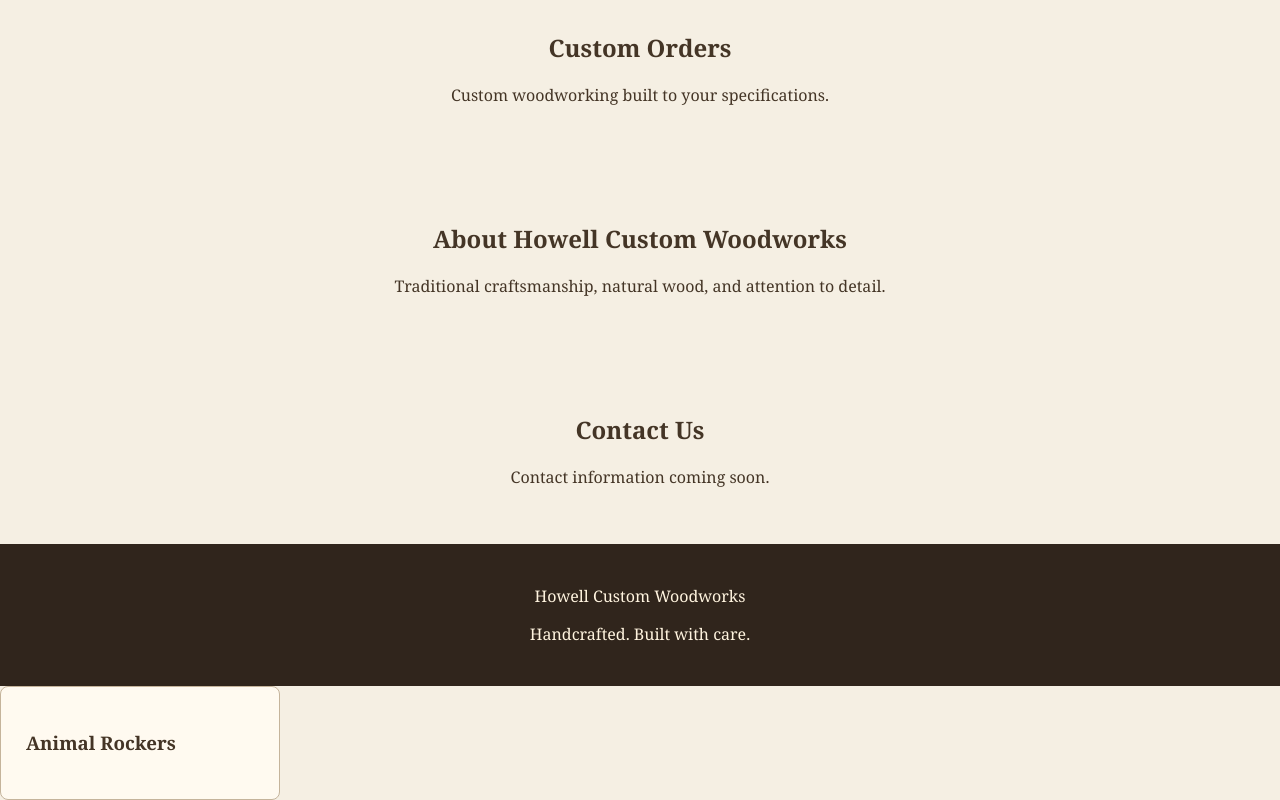
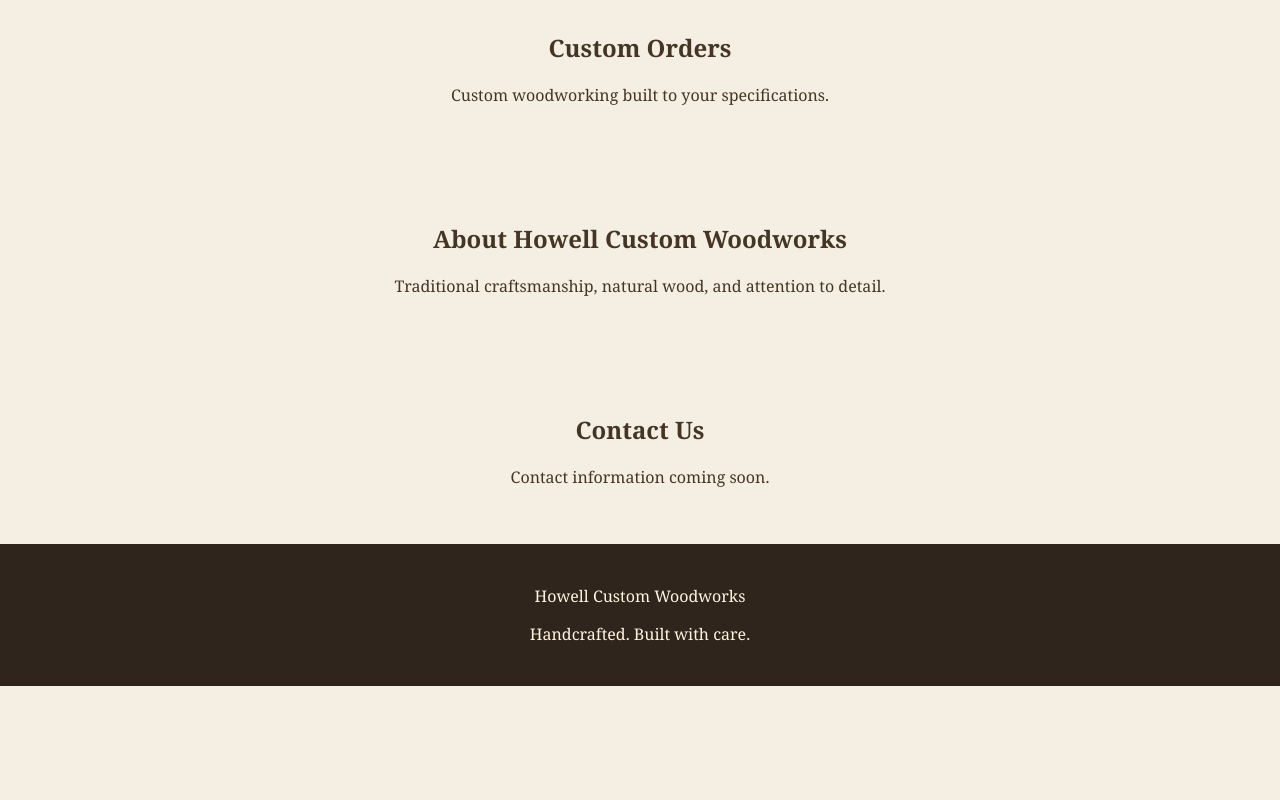
Before and after one commit to Howellcustomwoodworking/howell-custom-woodworking, a plain HTML site: page index.html in a window 1280 px wide. Shown: the part 1608-2408 px from the top of the page. After the commit the page ends 2294 px from the top, so only its background shows below. Drawn offline with Linux system fonts and the light colour scheme.

Commit message:
Remove Animal Rockers product section from index.html

```diff
--- a/index.html
+++ b/index.html
@@ -141,7 +141,3 @@ footer {
 <script src="cart.js"></script>
 </body>
 </html>
-
-
-    <div class="product">
-      <h3>Animal Rockers</h3>
```
